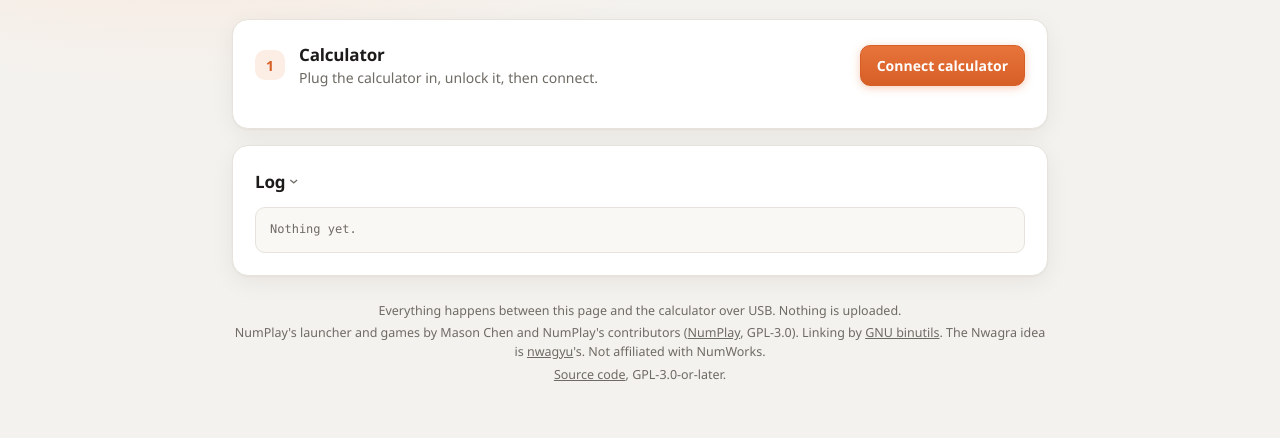
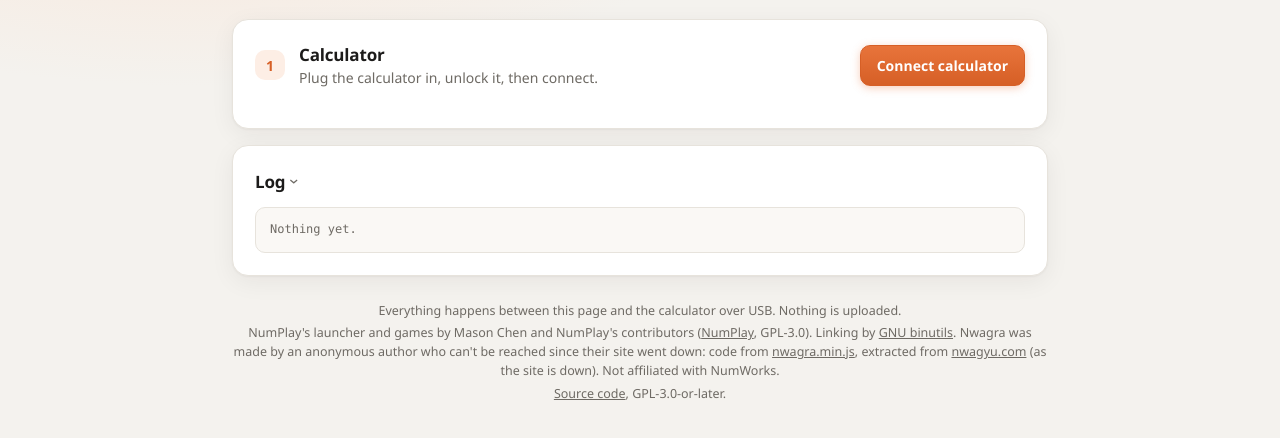
Before and after one commit to SkyExploreWasTaken/nwa-installer, a website with bundled scripts: page public/index.html in a window 1280 px wide. Shown: the part 144-582 px from the top of the page. Built offline with nearby package versions, Linux system fonts and the light colour scheme.

Commit message:
Credit Nwagra's anonymous author, with the archived code and site
Co-Authored-By: Claude Opus 5.5 <noreply@anthropic.com>

```diff
--- a/public/index.html
+++ b/public/index.html
@@ -161,7 +161,9 @@
     <p>Everything happens between this page and the calculator over USB. Nothing is uploaded.</p>
     <p>NumPlay's launcher and games by Mason Chen and NumPlay's contributors (<a href="https://github.com/Mason363/NumPlay" target="_blank" rel="noopener">NumPlay</a>, GPL-3.0).
       Linking by <a href="https://www.gnu.org/software/binutils/" target="_blank" rel="noopener">GNU binutils</a>.
-      The Nwagra idea is <a href="https://nwagyu.org/guide/help/enlarge-your-memory.html" target="_blank" rel="noopener">nwagyu</a>'s.
+      Nwagra was made by an anonymous author who can't be reached since their site went down: code from
+      <a href="https://web.archive.org/web/20221008080116/https://www.nwagyu.com/nwagra.min.js" target="_blank" rel="noopener">nwagra.min.js</a>,
+      extracted from <a href="https://www.nwagyu.com/" target="_blank" rel="noopener">nwagyu.com</a> (as the site is down).
       Not affiliated with NumWorks.</p>
     <p><a href="https://github.com/SkyExploreWasTaken/nwa-installer" target="_blank" rel="noopener">Source code</a>, GPL-3.0-or-later.</p>
   </footer>
```
Also changed, not shown: README.md.
